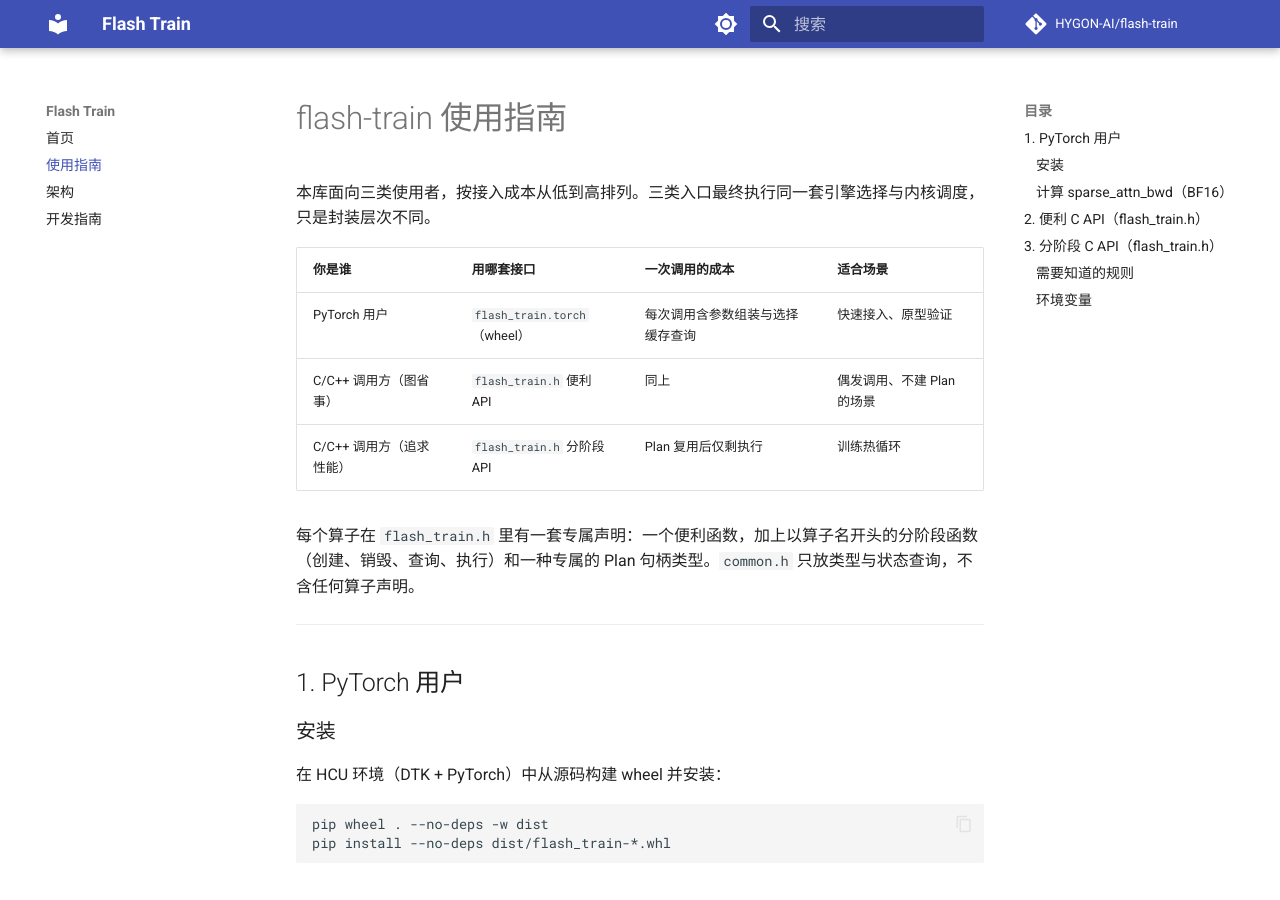
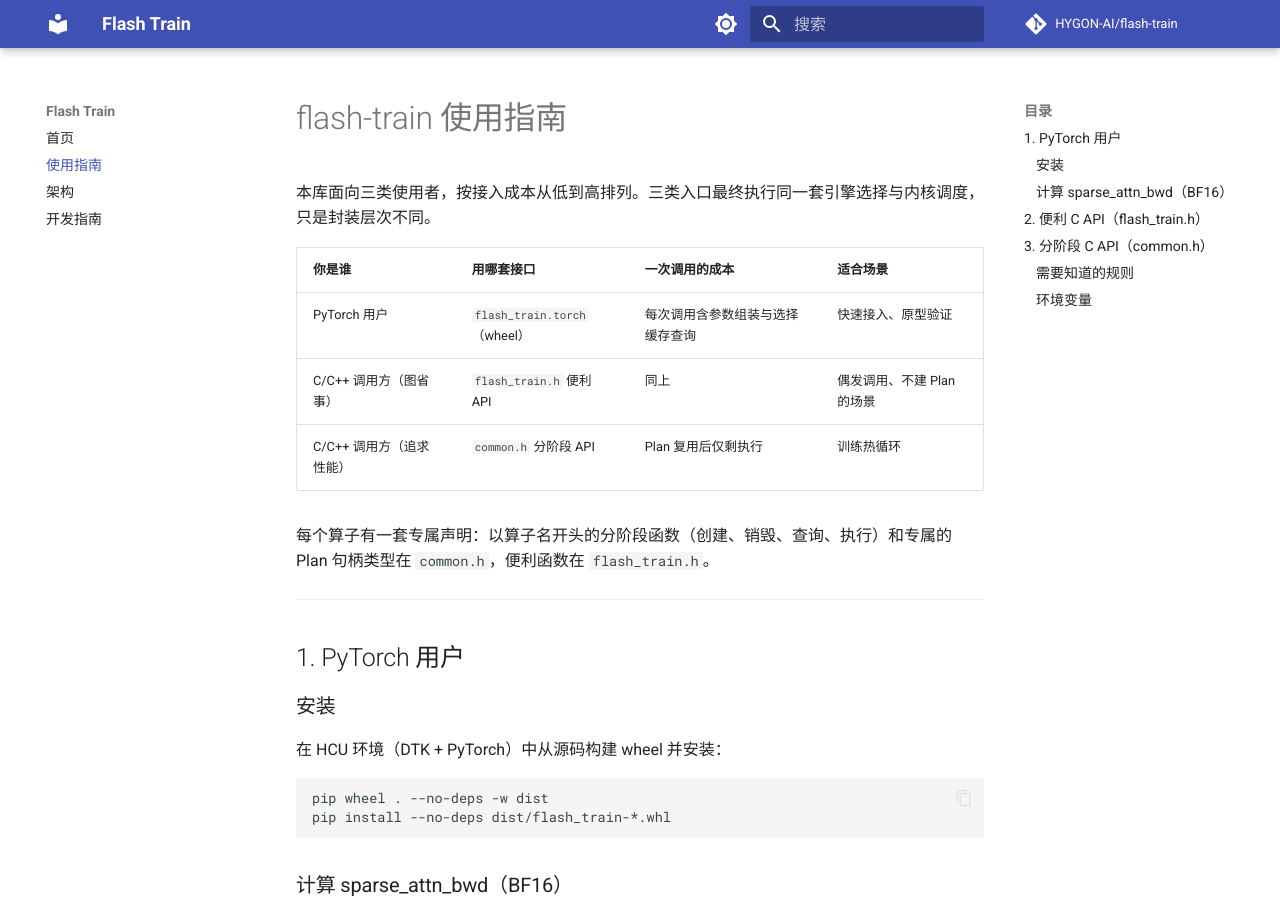
Before and after one commit to HYGON-AI/flash-train, an MkDocs documentation site: the page built from docs/usage.md, in a window 1280 px wide and 900 px high. Built offline with MkDocs 1.6.1 and Material for MkDocs 9.7.7, drawn with Linux system fonts in a browser that asks for light colours; comment, search, counter and statistics services are not loaded; some of the changed text lies outside the part shown.

Commit message:
refactor(api): declare the staged sparse_attn_bwd functions in common.h
common.h holds the library's types and status queries and is the header
every caller includes. Keeping the Plan handle and the staged functions
there next to the types they take leaves flash_train.h with the
one-call convenience function only.

````diff
--- a/docs/usage.md
+++ b/docs/usage.md
@@ -6,9 +6,9 @@
 |---|---|---|---|
 | PyTorch 用户 | `flash_train.torch`（wheel） | 每次调用含参数组装与选择缓存查询 | 快速接入、原型验证 |
 | C/C++ 调用方（图省事） | `flash_train.h` 便利 API | 同上 | 偶发调用、不建 Plan 的场景 |
-| C/C++ 调用方（追求性能） | `flash_train.h` 分阶段 API | Plan 复用后仅剩执行 | 训练热循环 |
+| C/C++ 调用方（追求性能） | `common.h` 分阶段 API | Plan 复用后仅剩执行 | 训练热循环 |
 
-每个算子在 `flash_train.h` 里有一套专属声明：一个便利函数，加上以算子名开头的分阶段函数（创建、销毁、查询、执行）和一种专属的 Plan 句柄类型。`common.h` 只放类型与状态查询，不含任何算子声明。
+每个算子有一套专属声明：以算子名开头的分阶段函数（创建、销毁、查询、执行）和专属的 Plan 句柄类型在 `common.h`，便利函数在 `flash_train.h`。
 
 ---
 
@@ -84,12 +84,12 @@ FTrainStatus status = ftrainSparseAttnBwd(
 
 ---
 
-## 3. 分阶段 C API（flash_train.h）
+## 3. 分阶段 C API（common.h）
 
 分阶段 API 把**一次性的选择与绑定**与**每次迭代的执行**分开，Plan 建好后在循环外复用：
 
 ```c
-#include <flash_train/flash_train.h>
+#include <flash_train/common.h>
 
 /* ---- 每组缓冲区一次：选择实现并创建 Plan ---- */
 FTrainStorageView views[12] = {
````
Also changed, not shown: docs/architecture.md (+1 -1 lines), docs/development.md (+1 -1 lines), 4 other files.
